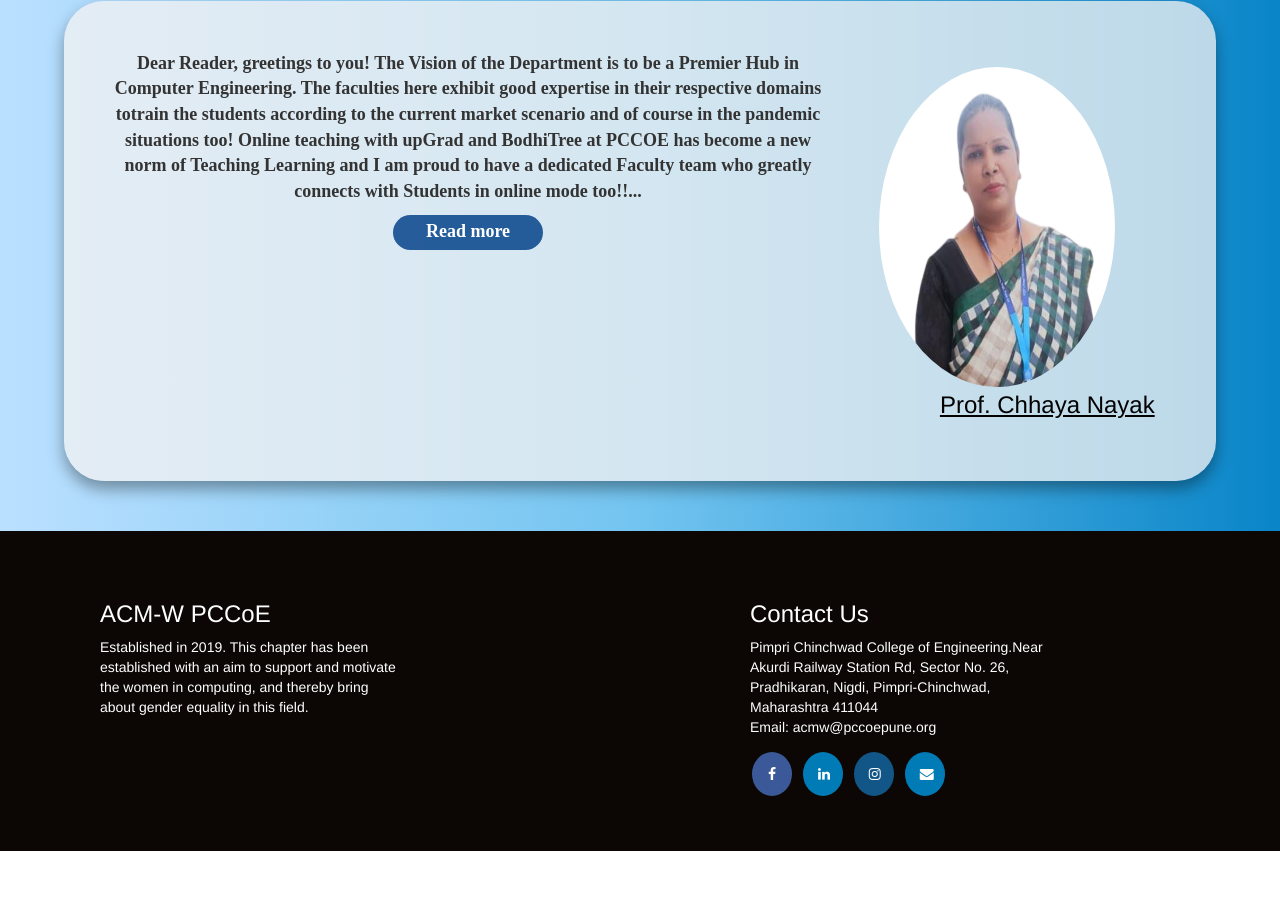
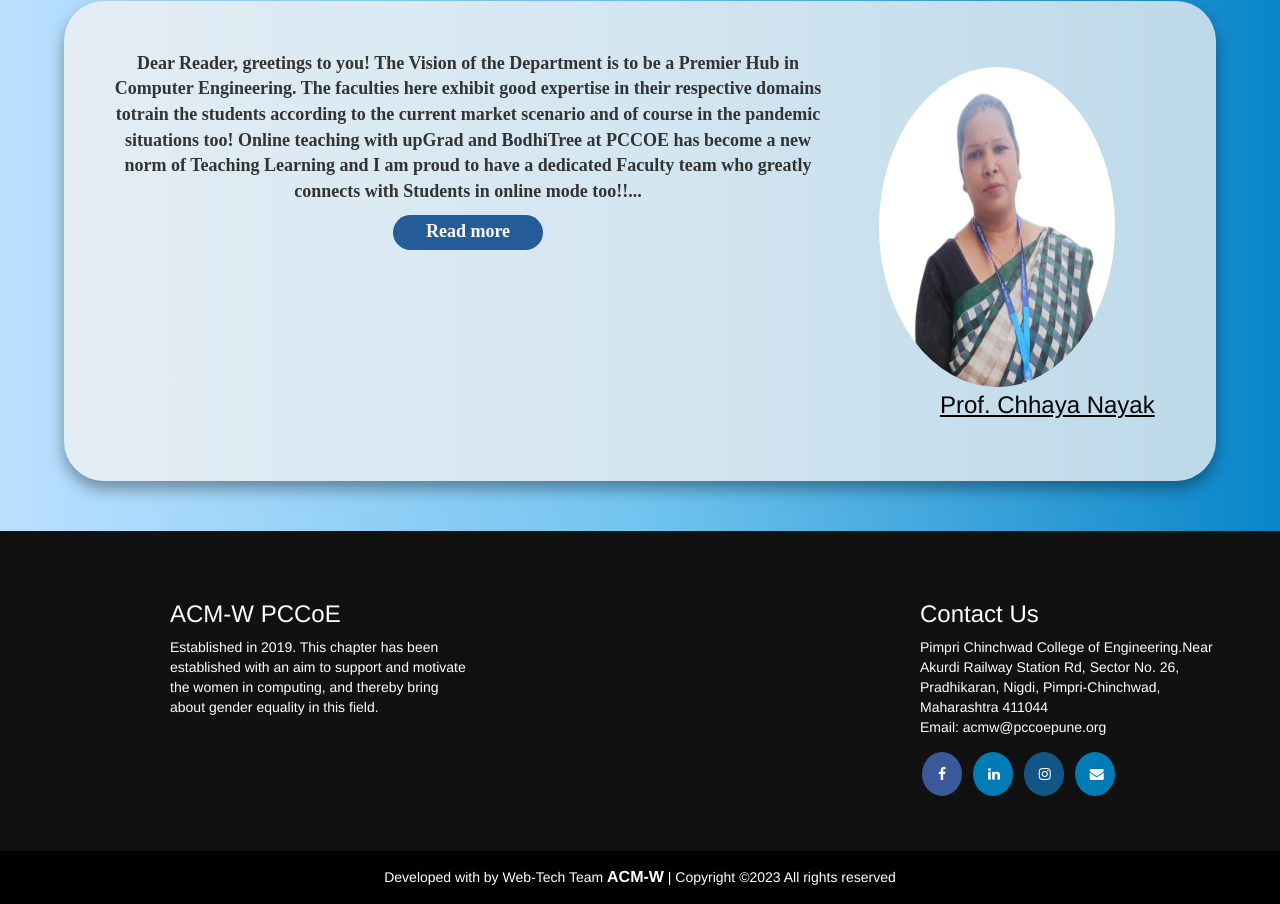
Before and after one commit to kriti-kv18/ACM-W, a plain HTML site: page ACMW_website/ACMW_website/index.html in a window 1280 px wide. Shown: the part 1144-2048 px from the top of the page. Before the commit the page ends 1995 px from the top, so only its background shows below. Drawn offline with nearby package versions, Linux system fonts and the light colour scheme.

Commit message:
new
changes

```diff
--- a/ACMW_website/ACMW_website/index.html
+++ b/ACMW_website/ACMW_website/index.html
@@ -85,7 +85,7 @@
 <div class="talk">
   <div class="merge">
     <div class="img">
-      <img src="dr rajeshwari k.jpg" alt="">
+      <img src="images/dr rajeshwari k.jpg" alt="">
     </div>
     <h3 class="faculty-name" ><a href="https://sites.google.com/pccoepune.org/dr-k-rajeswari">Prof. Dr. K Rajeshwari.</a></h3>
   </div>
@@ -103,7 +103,7 @@
   </div>
   <div class="merge">
     <div class="img">
-      <img src="Prof. Chhaya Nayak - Chapter Co-ordinator.png" alt="">
+      <img src="images/Prof. Chhaya Nayak - Chapter Co-ordinator.png" alt="">
     </div>
     <h3 class="faculty-name" ><a href="https://sites.google.com/pccoepune.org/chhaya-nayak/home">Prof. Chhaya Nayak</a></h3>
   </div>
@@ -111,12 +111,12 @@
 
 <footer>
   <div class="footer">
-    <div class="context" style="margin-left:50px;margin-right:  50px;width: 300px;">
+    <div class="context" style="margin-left:120px;margin-right: 50px;width: 300px;">
       <h3>ACM-W PCCoE</h3>
       <p>Established in 2019. This chapter has been established with an aim to support and
          motivate the women in computing, and thereby bring about gender equality in this field.</p>
     </div>
-    <div class="contact" style="margin-left: 300px;width: 300px;">
+    <div class="contact" style="margin-left: 400px;width: 300px;">
     <h3>Contact Us</h3>
     <p>Pimpri Chinchwad College of Engineering.Near Akurdi Railway Station Rd, Sector No. 26, Pradhikaran, Nigdi, Pimpri-Chinchwad, Maharashtra 411044<br>Email: acmw@pccoepune.org</p>
     <div>
@@ -127,6 +127,11 @@
 
     </div>
   </div>
+</div>
+<div class="text-center p-4" style="background-color:black;color: white;">
+  Developed with by Web-Tech Team
+  <a class="text-reset fw-bold" href="index.html">ACM-W</a>
+  | Copyright ©2023 All rights reserved
 </div>
 </footer>
 
--- a/ACMW_website/ACMW_website/style.css
+++ b/ACMW_website/ACMW_website/style.css
@@ -258,7 +258,7 @@ color: rgb(99, 177, 255);
 .footer{
   width: 100%;
   margin-top: 50px;
-  background-color: #0C0705;
+  background-color: #111;
   color: white;
   padding: 50px;
   display: flex;
```
Also changed, not shown: ACMW_website/ACMW_website/Teams.html (+8 -3 lines), ACMW_website/ACMW_website/about.html (+7 -2 lines), ACMW_website/ACMW_website/events.html (+8 -2 lines), ACMW_website/ACMW_website/images/Prof. Chhaya Nayak - Chapter Co-ordinator.png (renamed from ACMW_website/ACMW_website/Prof. Chhaya Nayak - Chapter Co-ordinator.png), ACMW_website/ACMW_website/images/dr rajeshwari k.jpg (renamed from ACMW_website/ACMW_website/dr rajeshwari k.jpg).
